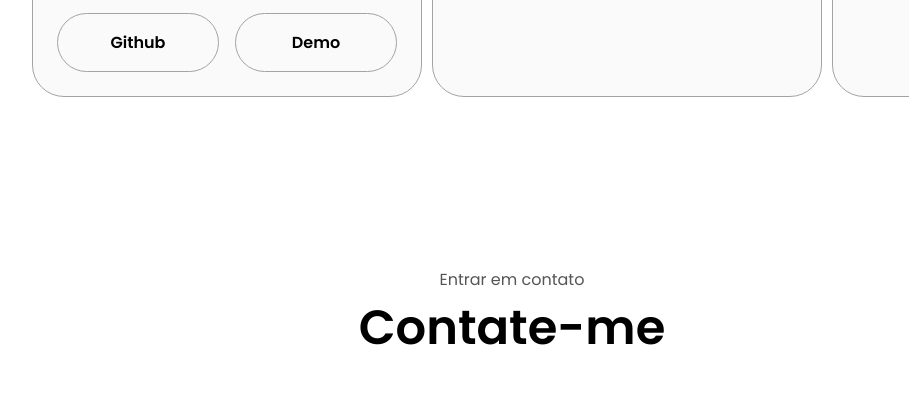
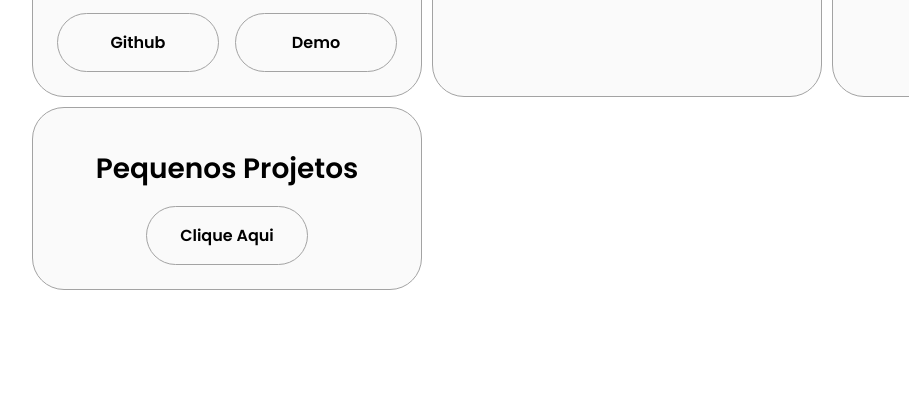
Before and after one commit to eliasmiguell/perfil_pessoal, a website with bundled scripts: page index.html in a window 1280 px wide. Shown: the part 3476-3869 px from the top of the page, without its empty margins (128-1037 px from the left). Built offline with nearby package versions, Linux system fonts and the light colour scheme.

Commit message:
atualizações

```diff
--- a/index.html
+++ b/index.html
@@ -382,6 +382,16 @@
               </button>
             </div>
           </div>
+          <div class="details-container color-container">
+            <h2 class="experience-sub-title project-title">
+              Pequenos Projetos
+            </h2>
+            <div class="btn-container">
+                <a href="https://pequenosprojetos.vercel.app/"
+                class="btn btn-color-2 project-btn" target="_blank"> Clique Aqui</a
+                >
+            </div>
+          </div>
 
         </div>
       </div>
```
